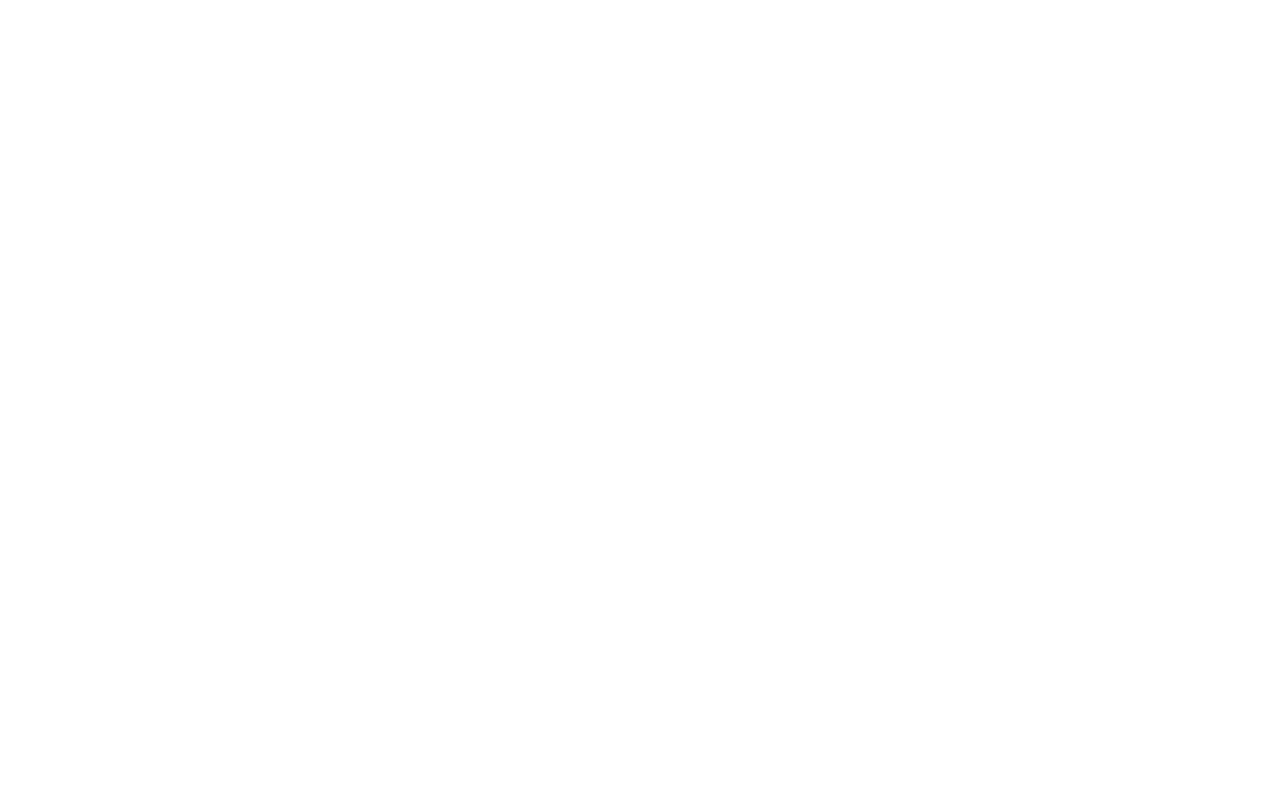
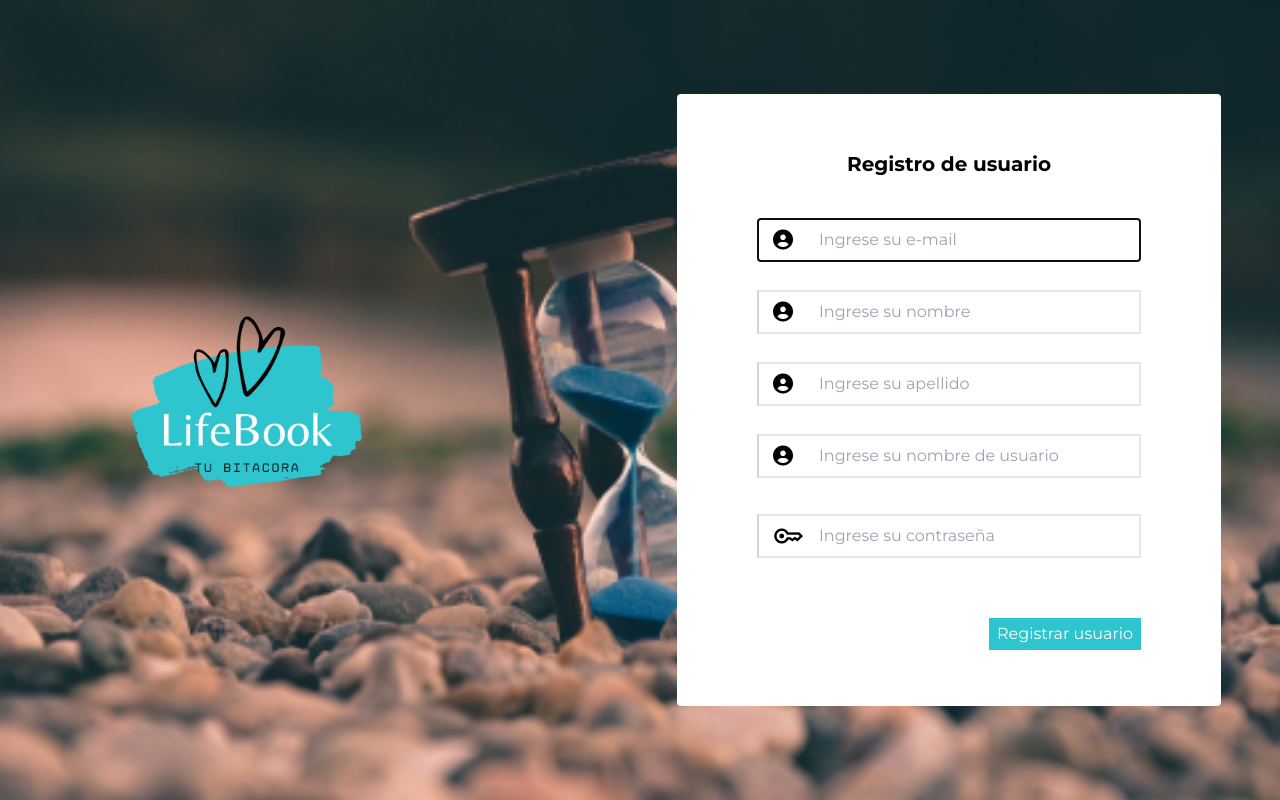
Before and after one commit to Ltizzi/Lifebook-front, an Angular app: page /signup in a window 1280 px wide. Before the commit this address led to /. Built offline with nearby package versions, Linux system fonts and the light colour scheme.

Commit message:
added register component

```diff
--- a/src/app/app-routing.module.ts
+++ b/src/app/app-routing.module.ts
@@ -1,3 +1,4 @@
+import { RegisterComponent } from './components/register/register.component';
 import { HomeComponent } from './components/home/home.component';
 import { LoginComponent } from './components/login/login.component';
 import { NgModule } from '@angular/core';
@@ -6,6 +7,7 @@
 const routes: Routes = [
   { path: '', component: HomeComponent },
   { path: 'login', component: LoginComponent },
+  { path: 'signup', component: RegisterComponent },
 ];
 
 @NgModule({
--- a/src/app/app.module.ts
+++ b/src/app/app.module.ts
@@ -10,6 +10,7 @@
 import { LoginComponent } from './components/login/login.component';
 import { AppRoutingModule } from './app-routing.module';
 import { ReactiveFormsModule } from '@angular/forms';
+import { RegisterComponent } from './components/register/register.component';
 
 @NgModule({
   declarations: [
@@ -20,6 +21,7 @@
     HomeHighlightsComponent,
     FooterComponent,
     LoginComponent,
+    RegisterComponent,
   ],
   imports: [BrowserModule, AppRoutingModule, ReactiveFormsModule],
   providers: [],
--- a/src/app/components/home-highlights/home-highlights.component.html
+++ b/src/app/components/home-highlights/home-highlights.component.html
@@ -1,7 +1,7 @@
-<div class="flex flex-col font-mont mx-auto w-11/12">
-  <h1 class="text-black text-5xl font-bold">Momentos destacados</h1>
+<div class="flex flex-col font-mont mx-auto w-10/12">
+  <h1 class="text-black text-5xl font-bold ml-10">Momentos destacados</h1>
 
-  <div class="flex flex-row justify-between mt-20">
+  <div class="flex flex-row justify-evenly mt-20">
     <ng-container *ngFor="let hl of highlights">
       <div class="bg-black w-60 pb-5">
         <img
--- a/src/app/components/login/login.component.html
+++ b/src/app/components/login/login.component.html
@@ -9,7 +9,9 @@
     <h1 class="text-black font-bold text-xl">Inicio de Sesión</h1>
     <h2 class="text-black text-sm mt-4">
       ¿Eres un usuario nuevo?
-      <a href="" class="text-sky-600 font-semibold">Crear una cuenta nueva</a>
+      <a routerLink="/signup" class="text-sky-600 font-semibold"
+        >Crear una cuenta nueva</a
+      >
     </h2>
     <form
       [formGroup]="loginControl"
--- a/src/app/components/login/login.component.ts
+++ b/src/app/components/login/login.component.ts
@@ -18,7 +18,8 @@
   login() {
     console.log('logueando..');
     console.log(this.loginControl.value);
-    this.router.navigate(['/']);
+    if (!this.Email?.errors && !this.Password?.errors)
+      this.router.navigate(['/']);
   }
 
   get Email() {
--- a/src/app/components/mis-albums/mis-albums.component.html
+++ b/src/app/components/mis-albums/mis-albums.component.html
@@ -1,6 +1,6 @@
 <div class="flex flex-col relative font-mont">
-  <h1 class="text-black text-5xl font-bold">Mis Álbumes</h1>
-  <div class="rounded relative mt-10">
+  <h1 class="text-black text-5xl font-bold ml-32">Mis Álbumes</h1>
+  <div class="rounded relative mt-10 w-10/12 mx-auto">
     <img
       src="../../../assets/img/car-left.png"
       alt=""
--- /dev/null
+++ b/src/app/components/register/register.component.html
@@ -0,0 +1,180 @@
+<div
+  class="bg-login h-screen w-screen bg-cover bg-center flex flex-row justify-around"
+>
+  <div class="my-auto">
+    <img src="../../../assets/img/LifeBook2 2.png" alt="" class="w-3/4" />
+  </div>
+
+  <div class="rounded bg-white text-center font-mont py-14 px-20 my-auto">
+    <h1 class="text-black font-bold text-xl">Registro de usuario</h1>
+
+    <form
+      [formGroup]="registerControl"
+      (ngSubmit)="register()"
+      class="flex flex-col mt-10"
+    >
+      <div class="relative">
+        <!-- <span class="material-symbols-outlined"> account_circle </span> -->
+        <i
+          class="fa-solid fa-circle-user absolute z-10 left-2 top-2 text-xl pl-2"
+        ></i>
+        <input
+          type="email"
+          placeholder="Ingrese su e-mail"
+          formControlName="email"
+          class="border-l-gray-300 border-2 w-96 py-2 px-5 pl-14 mb-7 placeholder:pl-1 relative"
+          required
+          autofocus
+          [ngClass]="{
+            'border-red-500 border-4': Email?.errors && Email?.touched,
+            'border-green-300 border-4 ': !Email?.errors && Email?.touched
+          }"
+        />
+        <div class="-mt-5 -ml-28" *ngIf="Email?.errors && Email?.touched">
+          <p
+            class="text-red-500 font-semibold"
+            *ngIf="Email?.hasError('required')"
+          >
+            No puede loguear sin un e-mail
+          </p>
+          <p
+            class="text-red-500 font-semibold"
+            *ngIf="Email?.hasError('email')"
+          >
+            Ingrese un e-mail válido
+          </p>
+        </div>
+      </div>
+
+      <div class="relative">
+        <!-- <span class="material-symbols-outlined"> account_circle </span> -->
+        <i
+          class="fa-solid fa-circle-user absolute z-10 left-2 top-2 text-xl pl-2"
+        ></i>
+        <input
+          type="text"
+          placeholder="Ingrese su nombre"
+          formControlName="firstName"
+          class="border-l-gray-300 border-2 w-96 py-2 px-5 pl-14 mb-7 placeholder:pl-1 relative"
+          required
+          autofocus
+          [ngClass]="{
+            'border-red-500 border-4': FirstName?.errors && FirstName?.touched,
+            'border-green-300 border-4 ':
+              !FirstName?.errors && FirstName?.touched
+          }"
+        />
+        <div
+          class="-mt-5 -ml-28"
+          *ngIf="FirstName?.errors && FirstName?.touched"
+        >
+          <p
+            class="text-red-500 font-semibold"
+            *ngIf="FirstName?.hasError('required')"
+          >
+            No puede registrarse sin nombre
+          </p>
+          <p
+            class="text-red-500 font-semibold"
+            *ngIf="FirstName?.hasError('minLength')"
+          >
+            El nombre debe tener más de tres caracteres
+          </p>
+        </div>
+      </div>
+      <div class="relative">
+        <i
+          class="fa-solid fa-circle-user absolute z-10 left-2 top-2 text-xl pl-2"
+        ></i>
+        <input
+          type="text"
+          placeholder="Ingrese su apellido"
+          formControlName="lastName"
+          class="border-l-gray-300 border-2 w-96 py-2 px-5 pl-14 mb-7 placeholder:pl-1 relative"
+          required
+          autofocus
+          [ngClass]="{
+            'border-red-500 border-4': LastName?.errors && LastName?.touched,
+            'border-green-300 border-4 ': !LastName?.errors && LastName?.touched
+          }"
+        />
+        <div class="-mt-5 -ml-20" *ngIf="LastName?.errors && LastName?.touched">
+          <p
+            class="text-red-500 font-semibold"
+            *ngIf="LastName?.hasError('required')"
+          >
+            Necesita un apellido para registrarse
+          </p>
+          <p
+            class="text-red-500 font-semibold"
+            *ngIf="LastName?.hasError('minLength')"
+          >
+            El apellido tiene que tener más de tres caracteres
+          </p>
+        </div>
+      </div>
+      <div class="relative">
+        <!-- <span class="material-symbols-outlined"> account_circle </span> -->
+        <i
+          class="fa-solid fa-circle-user absolute z-10 left-2 top-2 text-xl pl-2"
+        ></i>
+        <input
+          type="text"
+          placeholder="Ingrese su nombre de usuario"
+          formControlName="username"
+          class="border-l-gray-300 border-2 w-96 py-2 px-5 pl-14 mb-7 placeholder:pl-1 relative"
+          required
+          autofocus
+          [ngClass]="{
+            'border-red-500 border-4': Username?.errors && Username?.touched,
+            'border-green-300 border-4 ': !Username?.errors && Username?.touched
+          }"
+        />
+        <div class="-mt-5 -ml-4" *ngIf="Username?.errors && Username?.touched">
+          <p
+            class="text-red-500 font-semibold"
+            *ngIf="Username?.hasError('required')"
+          >
+            No puede registrarse sin nombre de usuario
+          </p>
+          <p
+            class="text-red-500 font-semibold"
+            *ngIf="Username?.hasError('minLength')"
+          >
+            El nombre de usuario debe tener más de seis caracteres
+          </p>
+        </div>
+      </div>
+      <div class="relative mt-2">
+        <span
+          class="material-symbols-outlined absolute z-10 left-2 top-1 text-3xl pl-2"
+        >
+          key
+        </span>
+
+        <input
+          type="password"
+          placeholder="Ingrese su contraseña"
+          formControlName="password"
+          class="border-l-gray-300 border-2 w-96 py-2 px-5 mb-5 pl-14 relative placeholder:pl-1"
+          [ngClass]="{
+            'border-red-500 border-4': Password?.errors && Password?.touched,
+            'border-green-300 border-4 ': !Password?.errors && Password?.touched
+          }"
+        />
+        <div class="-mt-5 -ml-16" *ngIf="Password?.errors && Password?.touched">
+          <p
+            class="text-red-500 font-semibold"
+            *ngIf="Email?.hasError('required')"
+          >
+            No puede loguear sin una contraseña
+          </p>
+        </div>
+      </div>
+
+      <button class="py-1 px-2 bg-ui text-white w-fit right-0 self-end mt-10">
+        Registrar usuario
+      </button>
+    </form>
+  </div>
+</div>
--- /dev/null
+++ b/src/app/components/register/register.component.ts
@@ -0,0 +1,55 @@
+import { FormGroup, FormControl, Validators } from '@angular/forms';
+import { Component } from '@angular/core';
+
+@Component({
+  selector: 'app-register',
+  templateUrl: './register.component.html',
+  styleUrls: ['./register.component.css'],
+})
+export class RegisterComponent {
+  registerControl = new FormGroup({
+    email: new FormControl('', [Validators.required, Validators.email]),
+    firstName: new FormControl('', [
+      Validators.required,
+      Validators.minLength(3),
+    ]),
+    lastName: new FormControl('', [
+      Validators.required,
+      Validators.minLength(3),
+    ]),
+    password: new FormControl('', [
+      Validators.required,
+      Validators.minLength(6),
+    ]),
+    username: new FormControl('', [
+      Validators.required,
+      Validators.minLength(6),
+    ]),
+  });
+
+  constructor() {}
+
+  register() {
+    console.log(this.registerControl.value);
+  }
+
+  get FirstName() {
+    return this.registerControl.get('firstName');
+  }
+
+  get LastName() {
+    return this.registerControl.get('lastName');
+  }
+
+  get Username() {
+    return this.registerControl.get('username');
+  }
+
+  get Email() {
+    return this.registerControl.get('email');
+  }
+
+  get Password() {
+    return this.registerControl.get('password');
+  }
+}
--- a/src/index.html
+++ b/src/index.html
@@ -6,6 +6,7 @@
     <base href="/" />
     <meta name="viewport" content="width=device-width, initial-scale=1" />
     <link rel="icon" type="image/x-icon" href="favicon.ico" />
+    <!-- <link rel="icon" type="image/png" href="favicon.png" /> -->
     <link rel="preconnect" href="https://fonts.googleapis.com" />
     <link rel="preconnect" href="https://fonts.gstatic.com" crossorigin />
     <link
```
Also changed, not shown: src/app/components/register/register.component.css (added), src/favicon.png (added), 1 other file (tests, documents, lock files or other folders).
